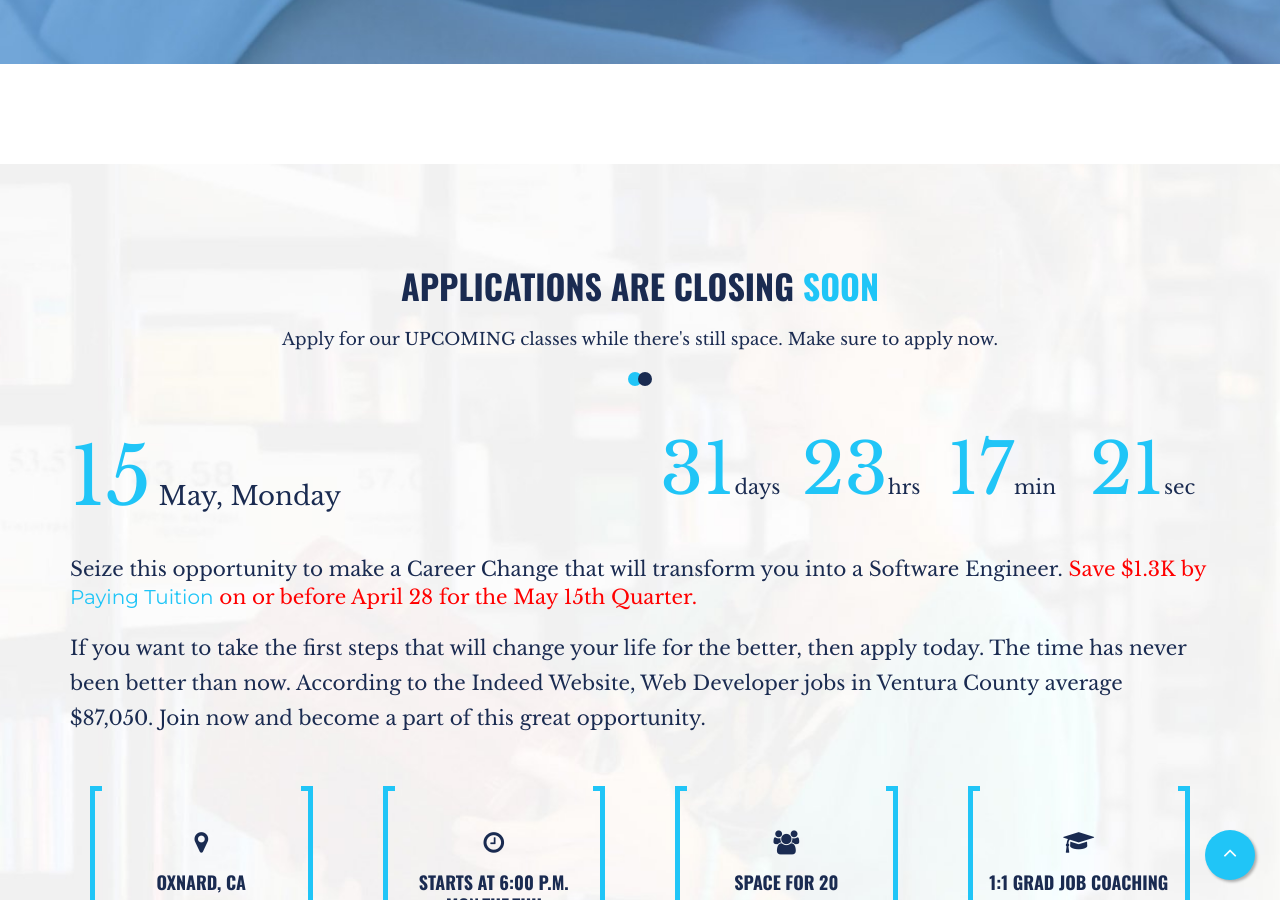
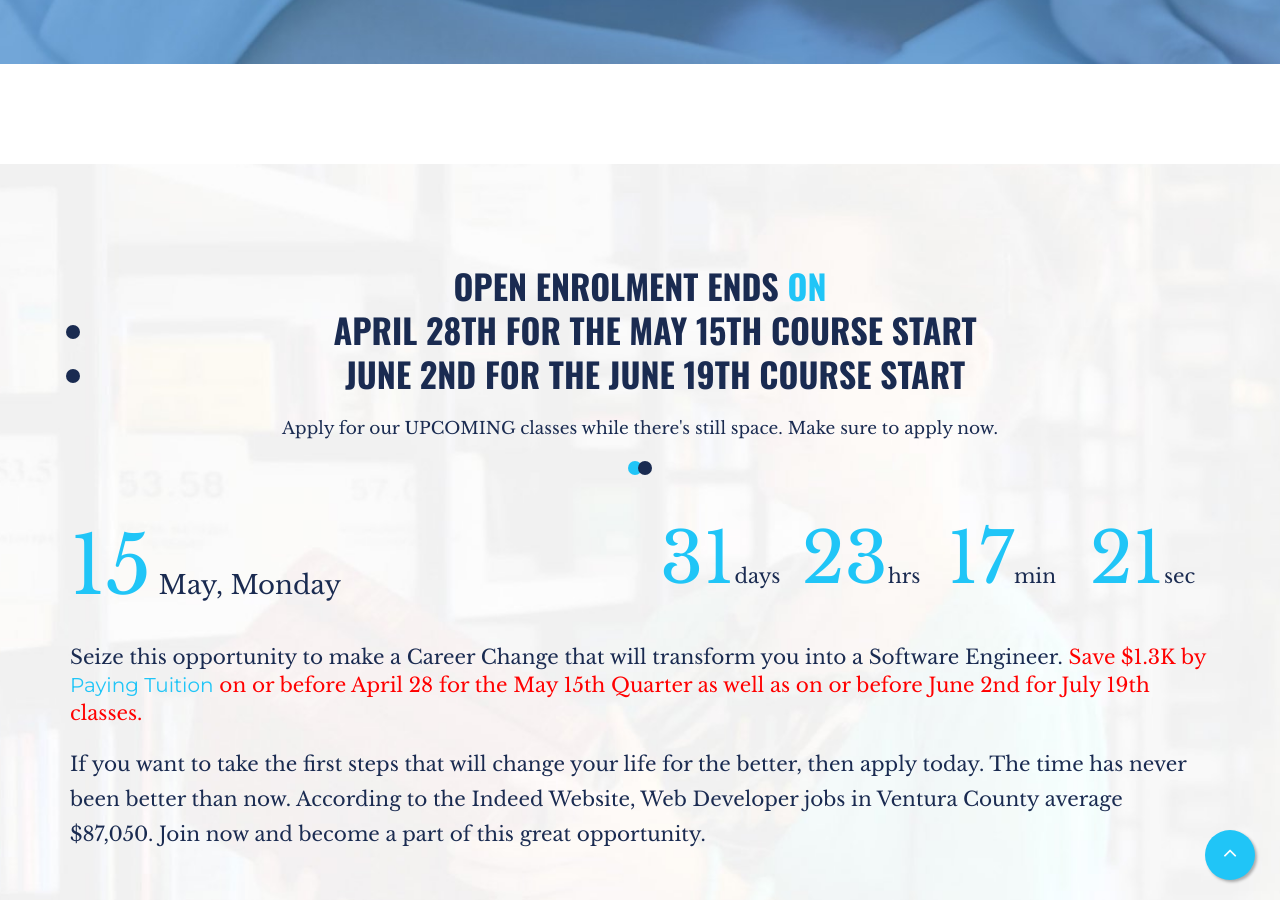
Before and after one commit to pfuzane1/Coastal-Coding, a Jekyll site: the page built from index.html, in a window 1280 px wide and 900 px high, scrolled down 3607 px. Built offline with Jekyll 4.4.1, drawn with Linux system fonts in a browser that asks for light colours; some of the changed text lies outside the part shown.

Commit message:
Tuition and Discounts

```diff
--- a/index.html
+++ b/index.html
@@ -280,7 +280,11 @@ layout: default
     <div class="clearfix"></div>
     <div class="event pt-100 pb-100" data-parallax="scroll" data-image-src="images/event-background.jpg">
         <div class="container">
-            <h2 class="heading text-center">Applications are Closing <span class="color2">Soon</span>
+            <h2 class="heading text-center">Open Enrolment Ends <span class="color2">On</span>
+            <ul>
+            	<li>April 28th for the May 15th Course Start</li>
+            	<li>June 2nd for the June 19th Course Start</li>
+            </ul>
                 <span class="sub-heading">Apply for our UPCOMING classes while there's still space. Make sure to apply now.</span>
                 <span class="icon-divider"></span>
             </h2>
@@ -302,7 +306,8 @@ layout: default
                 <div class="col-sm-12 mt-20">
                     <div class="event-details">
                    	    <p class="lead">Seize this opportunity to make a Career Change that will transform you into a Software Engineer.
-               			 <span class="savemoney">Save $1.3K by <a href="admission-process.html">Paying Tuition</a> on or before April 28 for the May 15th Quarter.</span></p>
+               			 <span class="savemoney">Save $1.3K by <a href="admission-process.html">Paying Tuition</a> on or before April 28 for the May 15th Quarter
+               			 as well as on or before June 2nd for July 19th classes.</span></p>
                         <p>If you want to take the first steps that will change your life for the better, then apply today. The time has never been better than now.
                         According to the Indeed Website, Web Developer jobs in Ventura County average $87,050.
                         Join now and become a part of this great opportunity.</p>
@@ -327,7 +332,7 @@ layout: default
                             <i class="fa fa-clock-o" aria-hidden="true"></i>
                         </div>
                         <div class="icon-box-content">
-                            <h5 class="heading">Starts at 6:00 p.m. Mon,Tue,Thu</h5>
+                            <h6 class="heading">Starts at 6:00 p.m. Mon,Tue,Thu</h6>
                         </div>
                     </div>
                 </div>
```
Also changed, not shown: admission-process.html (+6 -6 lines), course-detail.html (+5 -4 lines).
